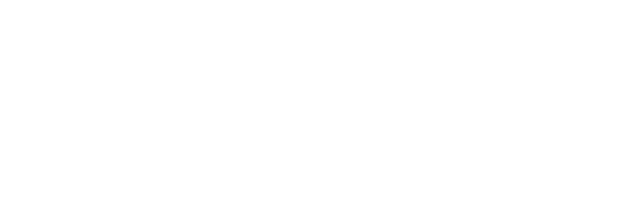
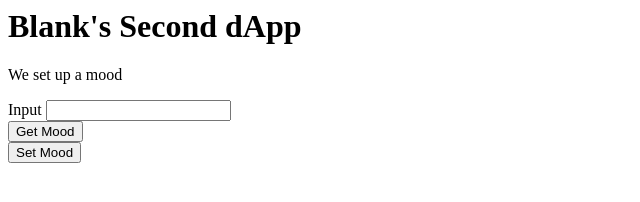
Before and after one commit to AgbaD/d-app, a plain HTML site: page first-app/index.html in a window 1280 px wide. Shown: the whole page, without its empty margins (0-640 px from the left). Drawn offline with Linux system fonts and the light colour scheme.

Commit message:
progress

```diff
--- a/first-app/index.html
+++ b/first-app/index.html
@@ -1,5 +1,14 @@
 <html>
     <body>
-
+        <h1>Blank's Second dApp</h1>
+        <p>We set up a mood</p>
+        <label for="mood">Input </label>
+        <input type="text" id="mood">
+        <div>
+            <button onclick="getMood()"> Get Mood </button>
+        </div>
+        <div>
+            <button onclick="setMood()"> Set Mood </button>
+        </div>
     </body>
 </html>
```
